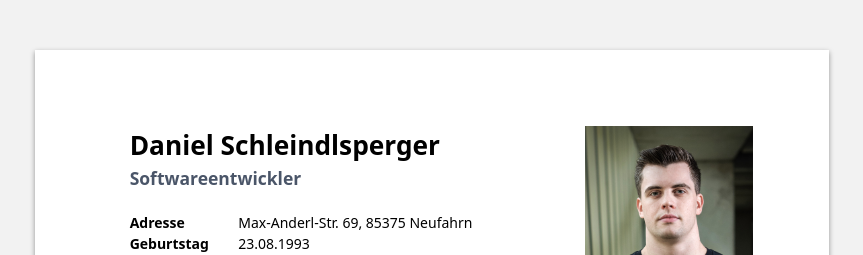
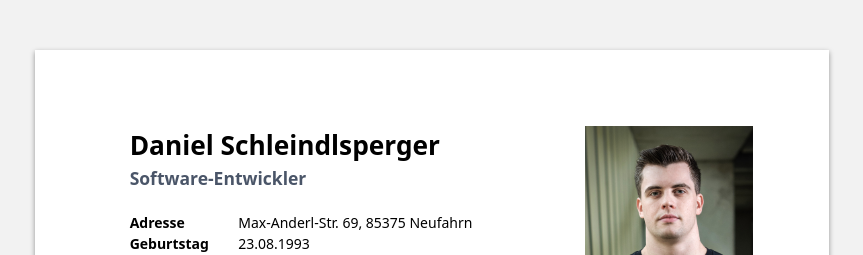
Before and after one commit to danielschleindlsperger/lebenslauf, a React (Vite) app: page / in a window 1280 px wide. Shown: the top 255 px of the page, without its empty margins (208-1071 px from the left). Built offline with nearby package versions, Linux system fonts and the light colour scheme.

Commit message:
update typo

```diff
--- a/resume.json
+++ b/resume.json
@@ -47,7 +47,7 @@
     {
       "company": "Selbstständig",
       "highlights": [],
-      "startDate": "05/2020",
+      "startDate": "06/2020",
       "endDate": "Heute"
     },
     {
--- a/src/components/basics.tsx
+++ b/src/components/basics.tsx
@@ -14,7 +14,7 @@ export const Basics = () => {
       <div className="flex justify-between">
         <div>
           <h1 className={typo.h1}>{resume.basics.name}</h1>
-          <h2 className={cx('text-xl text-gray-700 font-bold')}>Softwareentwickler</h2>
+          <h2 className={cx('text-xl text-gray-700 font-bold')}>Software-Entwickler</h2>
 
           <address className="mt-6 mr-6 grid grid-cols-8 not-italic">
             <RowTitle>Adresse</RowTitle>
```
